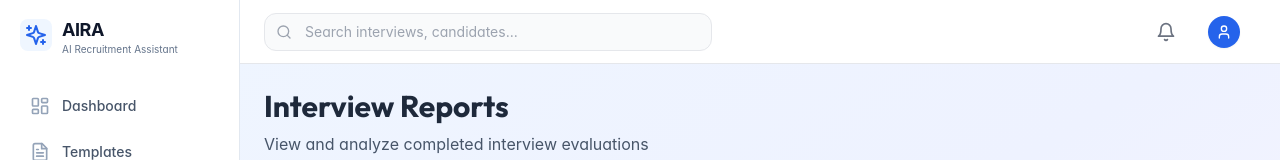
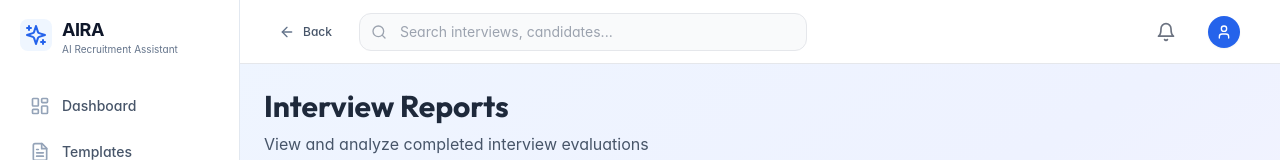
Before and after one commit to KUSHALMN/ai-voice-recruiter, a Next.js app: page /admin/reports in a window 1280 px wide. Shown: the top 160 px of the page. Built offline with nearby package versions, Linux system fonts and the light colour scheme; no server answers; the database is empty.

Commit message:
feat(navigation): create universal BackButton and add navigation to topbar and public portals

```diff
--- a/app/login/page.tsx
+++ b/app/login/page.tsx
@@ -8,6 +8,7 @@ import { useRouter } from 'next/navigation'
 import toast from 'react-hot-toast'
 import { supabase } from '@/lib/supabase'
 import { OptimizedButton } from '@/components/OptimizedButton'
+import BackButton from '@/components/BackButton'
 
 export default function LoginPage() {
   const { status } = useSession()
@@ -149,7 +150,12 @@ export default function LoginPage() {
   const currentPortal = portalContent[activePortal]
 
   return (
-    <div className="min-h-screen bg-gradient-to-br from-blue-50 via-white to-green-50">
+    <div className="min-h-screen bg-gradient-to-br from-blue-50 via-white to-green-50 relative">
+      {/* Back to Home Button */}
+      <div className="absolute top-4 left-4 sm:top-6 sm:left-6 z-30">
+        <BackButton fallbackUrl="/" label="Back to Home" />
+      </div>
+
       <div className="grid lg:grid-cols-[60%_40%] min-h-screen">
         {/* Left Side - Info Panel */}
         <div className={`bg-gradient-to-br ${currentPortal.gradient} p-12 flex flex-col justify-center relative overflow-hidden`}>
--- a/app/shared/report/[id]/page.tsx
+++ b/app/shared/report/[id]/page.tsx
@@ -5,6 +5,7 @@ import { useParams } from 'next/navigation'
 import { motion } from 'framer-motion'
 import { Calendar, Loader2, PlayCircle, Building } from 'lucide-react'
 import { DEMO_REPORTS_MAP } from '@/lib/demo-data'
+import BackButton from '@/components/BackButton'
 
 interface SharedReportQuestion {
   question: string
@@ -85,8 +86,11 @@ export default function SharedReportPage() {
   const isHire = session_data.recommendation?.toLowerCase().includes('hire')
 
   return (
-    <div className="min-h-screen bg-slate-50 py-12 px-4 sm:px-6 lg:px-8">
+    <div className="min-h-screen bg-slate-50 py-8 sm:py-12 px-4 sm:px-6 lg:px-8">
       <div className="max-w-4xl mx-auto">
+        <div className="mb-6">
+          <BackButton fallbackUrl="/" label="Back to Home" />
+        </div>
         {/* Header branding */}
         <div className="flex items-center justify-center gap-2 mb-8">
           <div className="w-10 h-10 bg-indigo-600 rounded-xl flex items-center justify-center">
--- /dev/null
+++ b/components/BackButton.tsx
@@ -0,0 +1,57 @@
+'use client'
+
+import { useRouter } from 'next/navigation'
+import { ArrowLeft } from 'lucide-react'
+import { motion } from 'framer-motion'
+
+interface BackButtonProps {
+  label?: string
+  fallbackUrl?: string
+  className?: string
+  variant?: 'default' | 'subtle' | 'outline' | 'pill'
+  onClick?: () => void
+}
+
+export default function BackButton({
+  label = 'Back',
+  fallbackUrl = '/dashboard',
+  className = '',
+  variant = 'default',
+  onClick
+}: BackButtonProps) {
+  const router = useRouter()
+
+  const handleBack = () => {
+    if (onClick) {
+      onClick()
+      return
+    }
+
+    if (typeof window !== 'undefined' && window.history.length > 1) {
+      router.back()
+    } else {
+      router.push(fallbackUrl)
+    }
+  }
+
+  const variantStyles = {
+    default: 'bg-white dark:bg-neutral-900 text-slate-700 dark:text-neutral-200 border border-slate-200 dark:border-neutral-800 hover:bg-slate-50 dark:hover:bg-neutral-800 shadow-sm',
+    subtle: 'text-slate-600 dark:text-neutral-400 hover:text-slate-900 dark:hover:text-white hover:bg-slate-100 dark:hover:bg-neutral-900 border border-transparent',
+    outline: 'border border-slate-300 dark:border-neutral-700 text-slate-700 dark:text-neutral-200 hover:border-blue-500 hover:text-blue-600 dark:hover:text-blue-400 bg-transparent',
+    pill: 'bg-slate-100 dark:bg-neutral-900 text-slate-700 dark:text-neutral-300 hover:bg-blue-50 dark:hover:bg-blue-950/50 hover:text-blue-600 dark:hover:text-blue-400 rounded-full border border-slate-200 dark:border-neutral-800'
+  }
+
+  return (
+    <motion.button
+      whileHover={{ x: -2 }}
+      whileTap={{ scale: 0.97 }}
+      onClick={handleBack}
+      type="button"
+      aria-label={label}
+      className={`inline-flex items-center gap-2 px-3.5 py-2 rounded-xl text-sm font-medium transition-all duration-200 cursor-pointer select-none group ${variantStyles[variant]} ${className}`}
+    >
+      <ArrowLeft className="w-4 h-4 transition-transform group-hover:-translate-x-0.5 text-slate-500 group-hover:text-blue-600 dark:text-neutral-400 dark:group-hover:text-blue-400 shrink-0" />
+      <span>{label}</span>
+    </motion.button>
+  )
+}
--- a/components/TopBar.tsx
+++ b/components/TopBar.tsx
@@ -5,11 +5,18 @@ import { useSession, signOut } from 'next-auth/react'
 import { useState, memo, useEffect, useRef } from 'react'
 import { supabase } from '@/lib/supabase'
 
+import { usePathname } from 'next/navigation'
+import BackButton from './BackButton'
+
 function TopBar() {
+  const pathname = usePathname()
   const { data: session } = useSession()
   const [showProfile, setShowProfile] = useState(false)
   const [isLoggingOut, setIsLoggingOut] = useState(false)
   const dropdownRef = useRef<HTMLDivElement>(null)
+
+  const showBackButton = pathname !== '/dashboard' && pathname !== '/admin'
+  const fallback = pathname.startsWith('/admin') ? '/admin' : '/dashboard'
 
   useEffect(() => {
     const handleClickOutside = (event: MouseEvent) => {
@@ -23,8 +30,12 @@ function TopBar() {
 
   return (
     <header className="h-14 sm:h-16 bg-white dark:bg-black border-b border-gray-200 dark:border-neutral-900 flex items-center justify-between px-4 sm:px-6 transition-colors duration-200">
-      {/* Search - Hidden on mobile */}
-      <div className="hidden md:flex flex-1 max-w-md">
+      <div className="flex items-center gap-2 sm:gap-3 flex-1">
+        {showBackButton && (
+          <BackButton fallbackUrl={fallback} variant="subtle" className="text-xs py-1.5 px-2.5" />
+        )}
+        {/* Search - Hidden on mobile */}
+        <div className="hidden md:flex flex-1 max-w-md">
         <div className="relative w-full">
           <Search className="absolute left-3 top-1/2 transform -translate-y-1/2 w-4 h-4 text-gray-400 dark:text-neutral-500" />
           <input
@@ -39,6 +50,7 @@ function TopBar() {
       <div className="md:hidden flex-1">
         <span className="text-base font-semibold text-gray-900 dark:text-white">AIRA</span>
         <p className="text-[10px] text-gray-400 dark:text-neutral-500 leading-none">AI Recruitment Assistant</p>
+      </div>
       </div>
 
       {/* Right side */}
```
